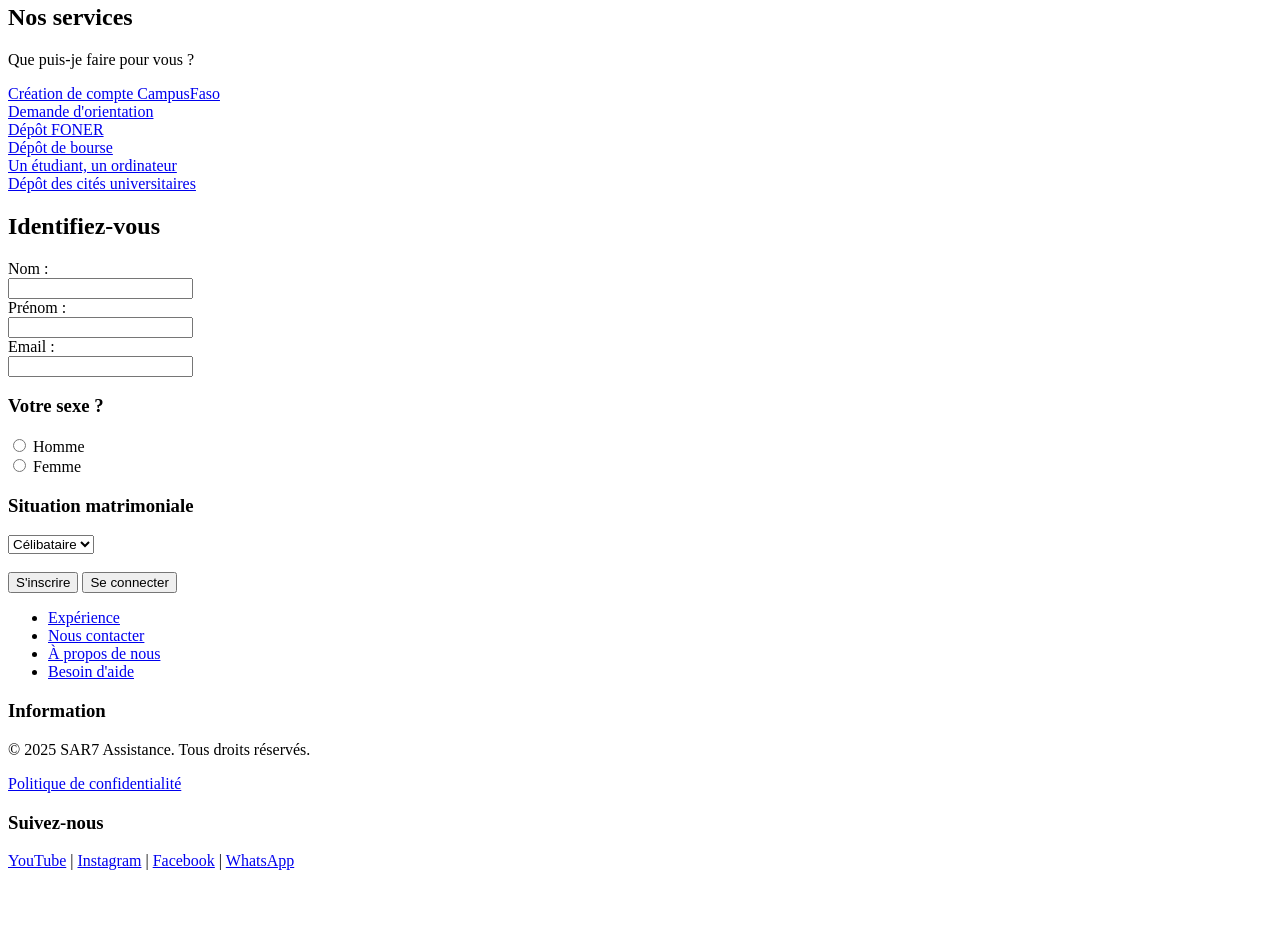
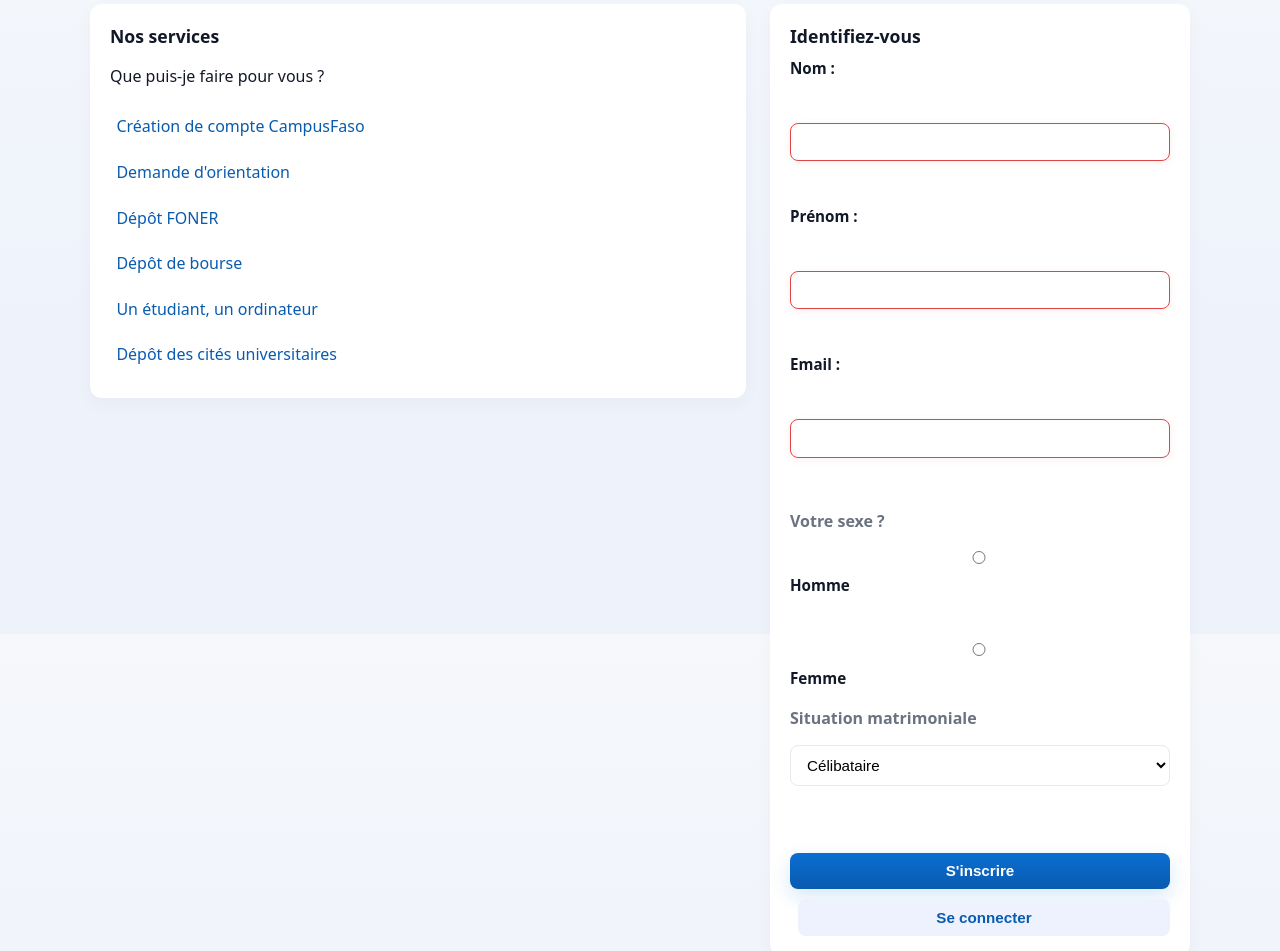
Before and after one commit to Abdoul-rachid-SIMPORE/mon_super_site, a plain HTML site: page index.html in a window 1280 px wide. Shown: the part 166-1117 px from the top of the page. Before the commit the page ends 1044 px from the top, so only its background shows below. Drawn offline with Linux system fonts and the light colour scheme.

Commit message:
Refactor index.html with updated links and structure
Updated the HTML structure and linked CSS and JS files.

```diff
--- a/index.html
+++ b/index.html
@@ -4,8 +4,8 @@
     <meta charset="UTF-8">
     <meta name="viewport" content="width=device-width, initial-scale=1.0">
     <title>SAR7 Assistance</title>
-    <link rel="stylesheet" href="projet02.css"> </head>
-    <script src="projet02.js"></script>
+    <link rel="stylesheet" href="styles.css"> </head>
+    <script src="script.js"></script>
 <body>
     <header>
         <h1>SAR7 Assistance</h1>
```
